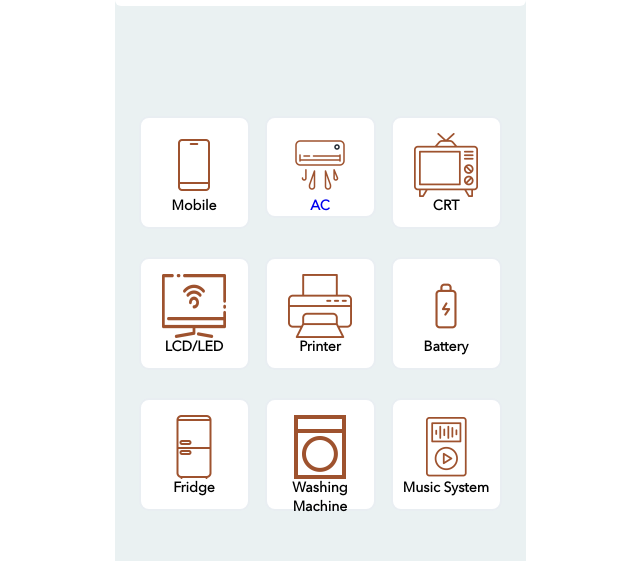
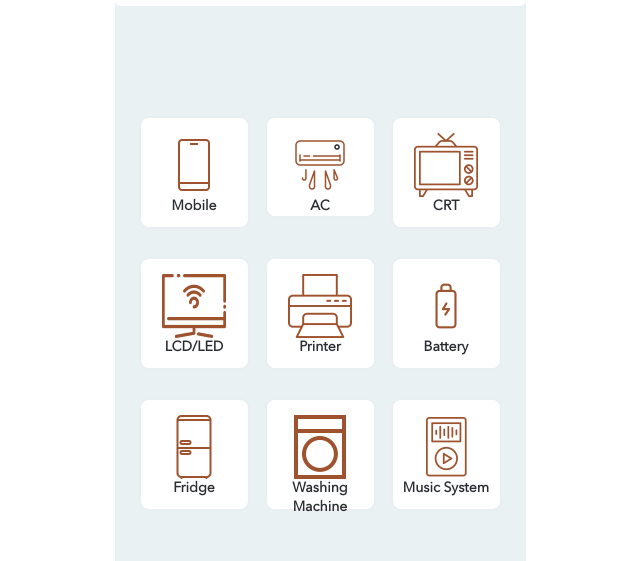
Before and after one commit to girishv694/E-wasteManagement, a React (Create React App) app in the folder project/: page /itemcategory in a window 1280 px wide. Shown: the part 124-685 px from the top of the page, without its empty margins (320-960 px from the left). Built offline with nearby package versions, Linux system fonts and the light colour scheme.

Commit message:
name changes

```diff
--- a/project/src/App.js
+++ b/project/src/App.js
@@ -17,8 +17,8 @@ import { Page21 } from './components/Page21'
 
 import { Page11 } from './components/Page11'
 
-import Page93 from './components/Page93'
-import { Category } from './components/selectCategory'
+import Itemcategory from './components/Itemcategory'
+import { Iteminformation } from './components/Iteminformation'
 import Miniature from './components/Miniature'
 import Ewaste from './components/Ewaste'
 import Congratulation from './components/Congratulation'
@@ -29,6 +29,7 @@ import { Register } from './components/Register'
 import Login from './components/Login'
 import Payment from './components/Payment'
 import { Bargain } from './components/Bargain'
+
 
 
 
@@ -82,11 +83,11 @@ function App() {
 
 
         <Route path='/itemcategory'>
-          <Page93 />
+          <Itemcategory />
         </Route>
 
         <Route path='/iteminformation'>
-          <Category />
+          <Iteminformation />
         </Route>
 
         <Route path='/bargain'>
--- a/project/src/components/Page93.jsx
+++ b/project/src/components/Itemcategory.jsx
@@ -1,8 +1,8 @@
 import { Container } from "./Container_sk"
-import "../css/page93.css"
+import "../css/itemcategory.css"
 import { Link } from 'react-router-dom'
 
-const Page93 = () => {
+const Itemcategory = () => {
     return (
         <Container>
             <div id="b_arrow_93">
@@ -73,4 +73,4 @@ const Page93 = () => {
     )
 }
 
-export default Page93
+export default Itemcategory
--- a/project/src/components/selectCategory.jsx
+++ b/project/src/components/Iteminformation.jsx
@@ -3,8 +3,8 @@ import { Div } from './Container'
 import axios from 'axios'
 import { Link } from 'react-router-dom'
 
-import '../css/category.css'
-export const Category = () => {
+import '../css/iteminformation.css'
+export const Iteminformation = () => {
   const [show, setShow] = useState(false)
 
   const uploadImg = () => {
--- a/project/src/components/Register.jsx
+++ b/project/src/components/Register.jsx
@@ -51,12 +51,14 @@ function Register() {
     <div>
       {/* onSubmit={e=>submit(e)} */}
       <Div>
+      <Link to='/congrats' id='#'>
         <img
           src='http://localhost:3000/Images/backarrow1.svg'
           id='arrow'
           alt=''
           id='arrow'
         />
+        </Link>
 
         <div id='headinglog'>Registration</div>
         <div id='formdiv'>
--- a/project/src/css/page93.css
+++ b/project/src/css/itemcategory.css
@@ -58,6 +58,7 @@ color: #292D32;
     font-weight: 600;
     font-size: 14px;
     line-height: 19px;
+    color: #292D32;
 
     border: 2px solid #E9EEF2;
     box-sizing: border-box;
```
Also changed, not shown: project/src/css/iteminformation.css (renamed from project/src/css/category.css).
